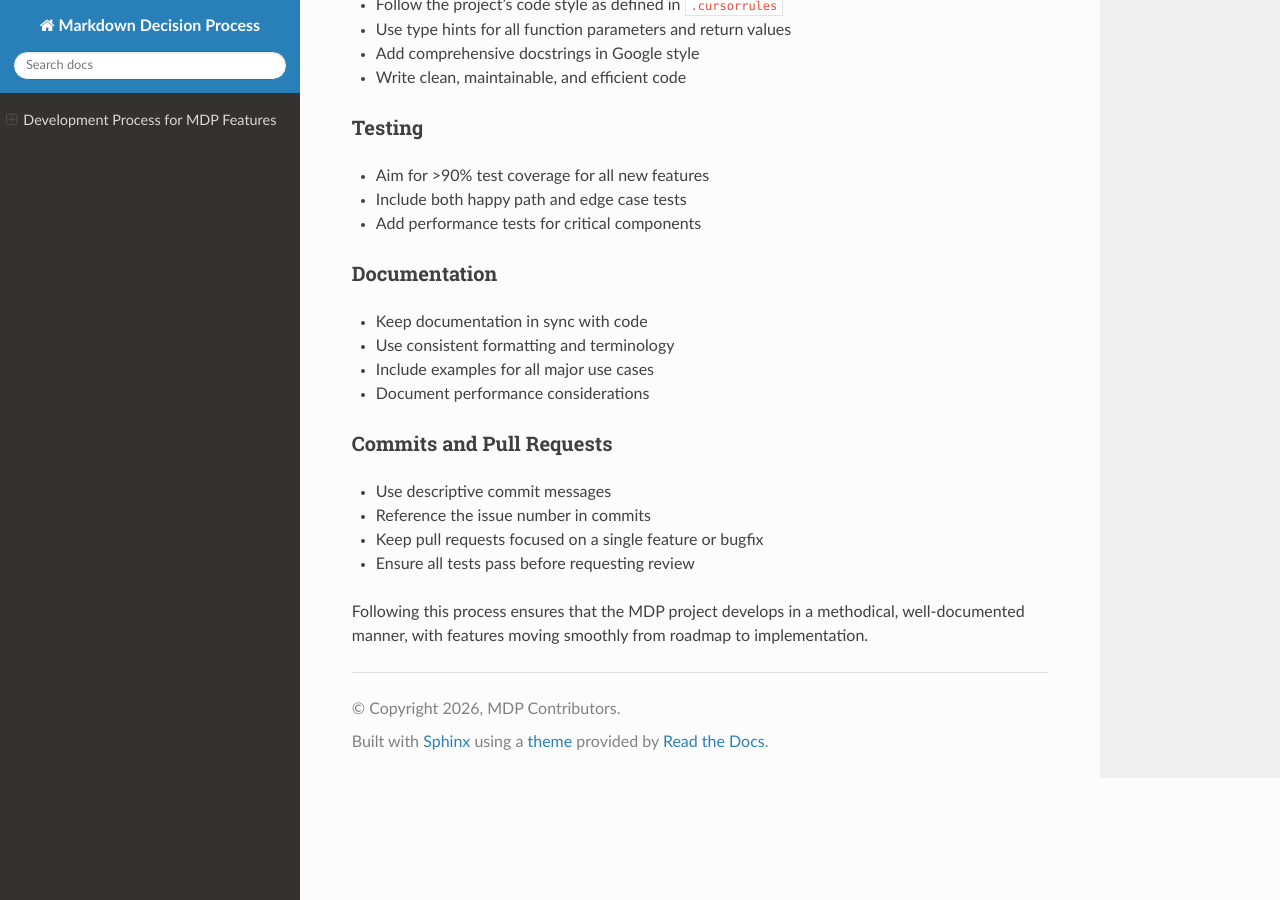
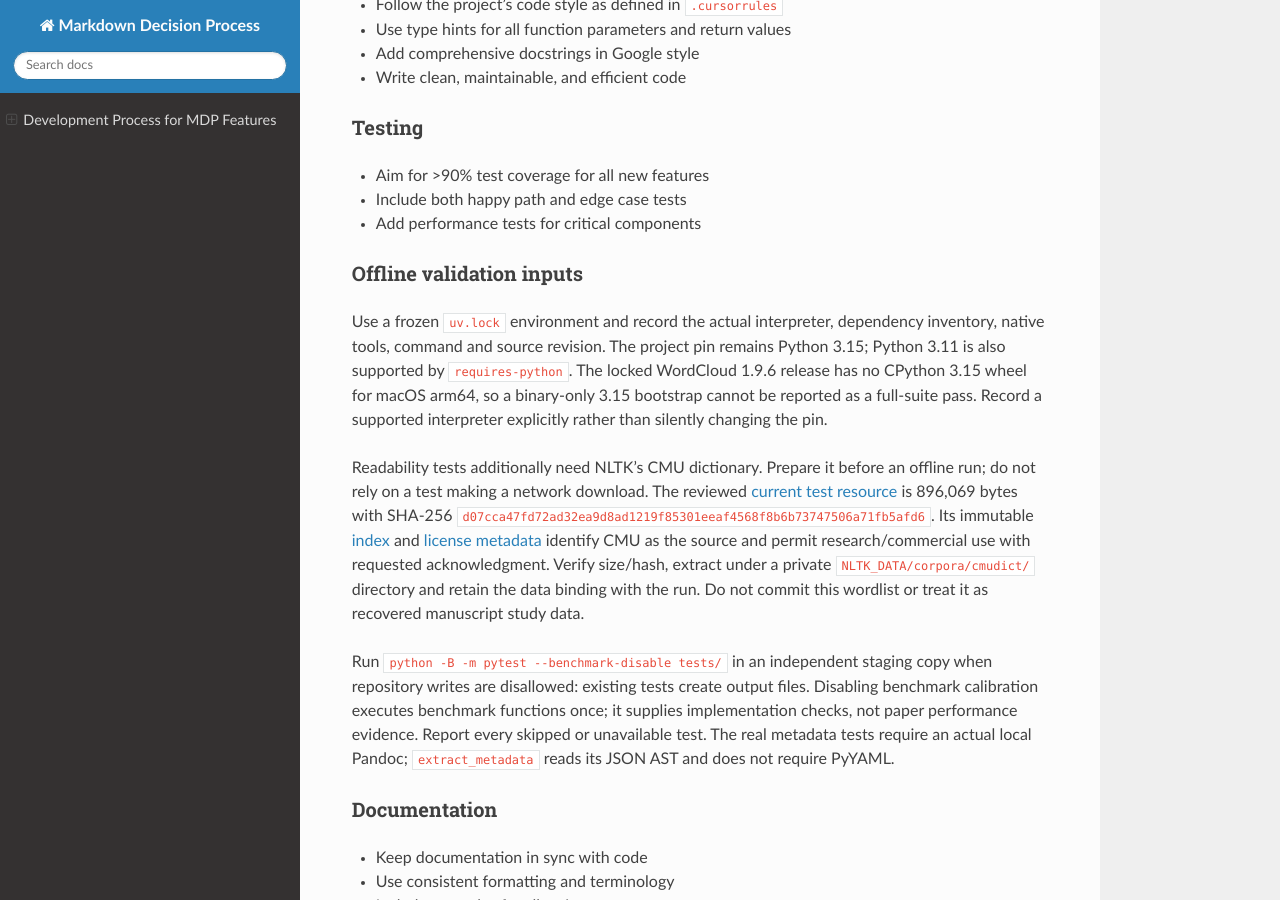
Before and after one commit to docxology/markdown_decision_process, a Sphinx documentation site: the page built from docs/DEVELOPMENT_PROCESS.md, in a window 1280 px wide and 900 px high, scrolled down 3069 px. Built offline with Sphinx 7.4.7 and the Read the Docs theme 3.1.0, drawn with Linux system fonts in a browser that asks for light colours.

```diff
--- a/docs/DEVELOPMENT_PROCESS.md
+++ b/docs/DEVELOPMENT_PROCESS.md
@@ -131,6 +131,34 @@
 - Include both happy path and edge case tests
 - Add performance tests for critical components
 
+### Offline validation inputs
+
+Use a frozen `uv.lock` environment and record the actual interpreter, dependency
+inventory, native tools, command and source revision. The project pin remains
+Python 3.15; Python 3.11 is also supported by `requires-python`. The locked
+WordCloud 1.9.6 release has no CPython 3.15 wheel for macOS arm64, so a binary-only
+3.15 bootstrap cannot be reported as a full-suite pass. Record a supported
+interpreter explicitly rather than silently changing the pin.
+
+Readability tests additionally need NLTK's CMU dictionary. Prepare it before an
+offline run; do not rely on a test making a network download. The reviewed
+[current test resource](https://raw.githubusercontent.com/nltk/nltk_data/550b6625bcef1f2abff2ff770a5a0d272c9c6b2a/packages/corpora/cmudict.zip)
+is 896,069 bytes with SHA-256
+`d07cca47fd72ad32ea9d8ad1219f85301eeaf4568f8b6b73747506a71fb5afd6`.
+Its immutable [index](https://raw.githubusercontent.com/nltk/nltk_data/550b6625bcef1f2abff2ff770a5a0d272c9c6b2a/index.xml)
+and [license metadata](https://raw.githubusercontent.com/nltk/nltk_data/550b6625bcef1f2abff2ff770a5a0d272c9c6b2a/packages/corpora/cmudict.xml)
+identify CMU as the source and permit research/commercial use with requested
+acknowledgment. Verify size/hash, extract under a private
+`NLTK_DATA/corpora/cmudict/` directory and retain the data binding with the run.
+Do not commit this wordlist or treat it as recovered manuscript study data.
+
+Run `python -B -m pytest --benchmark-disable tests/` in an independent staging
+copy when repository writes are disallowed: existing tests create output files.
+Disabling benchmark calibration executes benchmark functions once; it supplies
+implementation checks, not paper performance evidence. Report every skipped or
+unavailable test. The real metadata tests require an actual local Pandoc;
+`extract_metadata` reads its JSON AST and does not require PyYAML.
+
 ### Documentation
 
 - Keep documentation in sync with code
```
Also changed, not shown: 3 other files.
